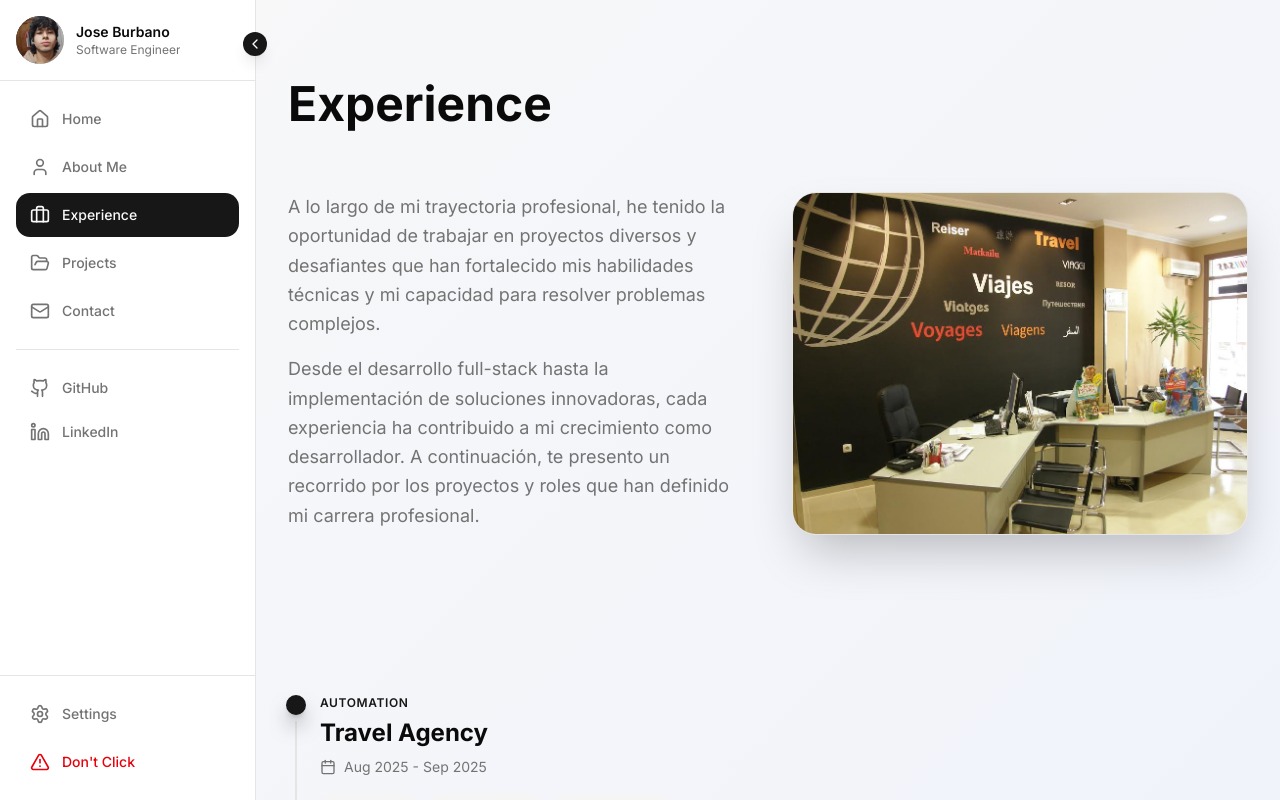
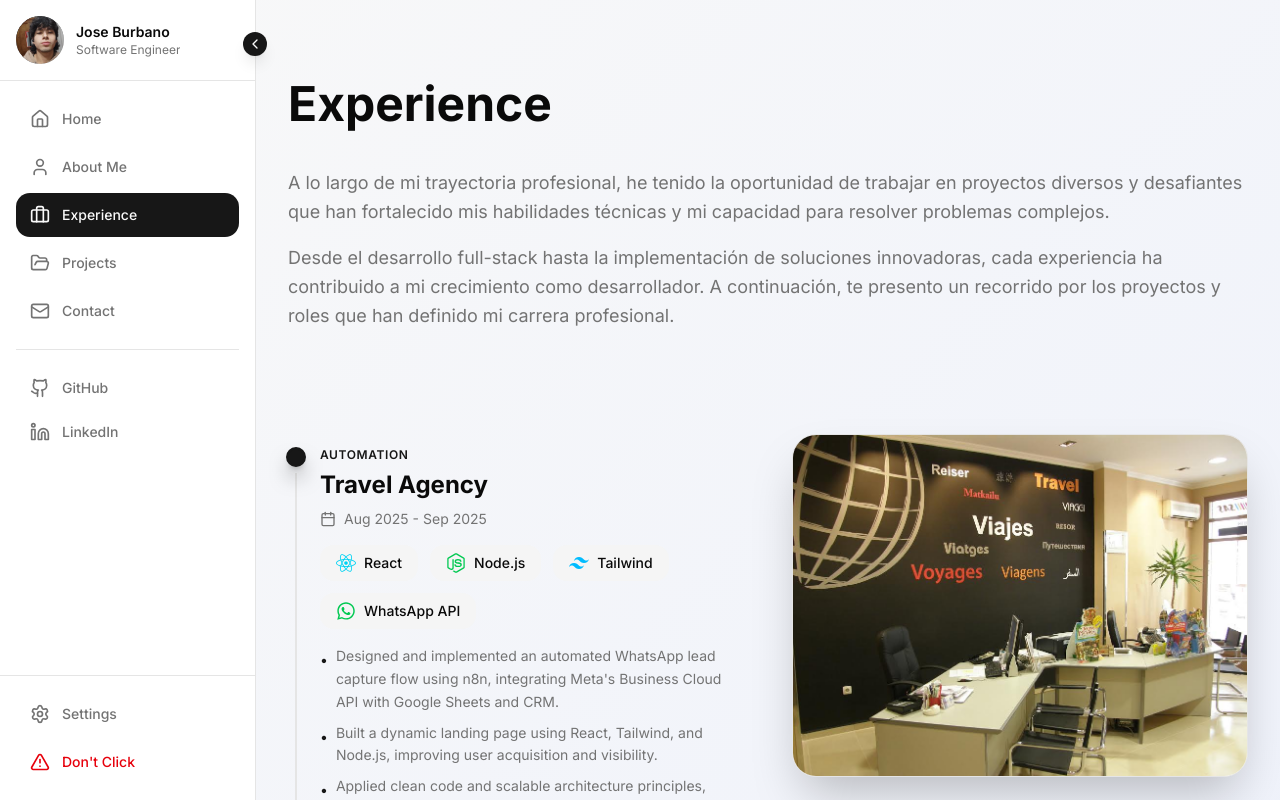
Before and after one commit to Jacklb19/Portfolio, a Next.js app: page / in a window 1280 px wide. Both pictures are taken after a click on the button "Experience". Shown: the top 800 px of the page. Built offline with nearby package versions, Linux system fonts and the light colour scheme.

Commit message:
experience section

```diff
--- a/components/experience-section.tsx
+++ b/components/experience-section.tsx
@@ -62,7 +62,6 @@ export function ExperienceSection({ content }: ExperienceSectionProps) {
     const handleScroll = () => {
       if (!sectionRef.current) return;
 
-      // Punto de referencia: centro del viewport
       const viewportMiddle = window.innerHeight / 2;
 
       let closestIndex = 0;
@@ -111,23 +110,28 @@ export function ExperienceSection({ content }: ExperienceSectionProps) {
       className="px-4 sm:px-6 lg:px-8 py-12 sm:py-16 lg:py-20"
     >
       <div className="max-w-6xl mx-auto">
-        <h2 className="text-3xl sm:text-4xl lg:text-5xl font-bold mb-12 sm:mb-16">
+        <div className="grid lg:grid-cols-2 gap-8 lg:gap-12">
+          <h2 className="text-3xl sm:text-4xl lg:text-5xl font-bold leading-none lg:col-span-2 -mb-2">
             {content.title}
           </h2>
 
-        <div className="grid lg:grid-cols-2 gap-8 lg:gap-12 items-start">
-          {/* Lista de experiencias con altura garantizada */}
-          <div className="relative">
-            {/* Texto introductorio en lugar del espaciador */}
-            <div className="mb-16 sm:mb-20 lg:mb-24">
+          <div className="lg:col-span-2">
             <p className="text-base sm:text-lg text-muted-foreground leading-relaxed mb-4">
-                A lo largo de mi trayectoria profesional, he tenido la oportunidad de trabajar en proyectos diversos y desafiantes que han fortalecido mis habilidades técnicas y mi capacidad para resolver problemas complejos.
+              A lo largo de mi trayectoria profesional, he tenido la oportunidad
+              de trabajar en proyectos diversos y desafiantes que han
+              fortalecido mis habilidades técnicas y mi capacidad para resolver
+              problemas complejos.
             </p>
             <p className="text-base sm:text-lg text-muted-foreground leading-relaxed">
-                Desde el desarrollo full-stack hasta la implementación de soluciones innovadoras, cada experiencia ha contribuido a mi crecimiento como desarrollador. A continuación, te presento un recorrido por los proyectos y roles que han definido mi carrera profesional.
+              Desde el desarrollo full-stack hasta la implementación de
+              soluciones innovadoras, cada experiencia ha contribuido a mi
+              crecimiento como desarrollador. A continuación, te presento un
+              recorrido por los proyectos y roles que han definido mi carrera
+              profesional.
             </p>
           </div>
 
+          <div className="relative">
             {experiences.map((exp, index) => (
               <div
                 key={exp.id}
@@ -139,7 +143,6 @@ export function ExperienceSection({ content }: ExperienceSectionProps) {
                 }`}
               >
                 <div className="flex gap-3 sm:gap-4 w-full">
-                  {/* Línea y punto indicador */}
                   <div className="flex flex-col items-center pt-2">
                     <div
                       className={`h-3 w-3 sm:h-4 sm:w-4 rounded-full border-2 transition-all duration-500 ${
@@ -153,7 +156,6 @@ export function ExperienceSection({ content }: ExperienceSectionProps) {
                     )}
                   </div>
 
-                  {/* Contenido */}
                   <div className="flex-1 pb-6 sm:pb-8">
                     <span className="text-xs text-primary font-semibold uppercase tracking-wider">
                       {exp.category}
@@ -166,7 +168,6 @@ export function ExperienceSection({ content }: ExperienceSectionProps) {
                       <span className="text-xs sm:text-sm">{exp.period}</span>
                     </div>
 
-                    {/* Tecnologías con íconos */}
                     <div className="flex flex-wrap gap-2 sm:gap-3 mb-3 sm:mb-4">
                       {exp.technologies.map((tech) => (
                         <div
@@ -183,7 +184,6 @@ export function ExperienceSection({ content }: ExperienceSectionProps) {
                       ))}
                     </div>
 
-                    {/* Descripción con transición suave */}
                     <ul
                       className={`mt-3 sm:mt-4 space-y-1.5 sm:space-y-2 text-muted-foreground transition-all duration-700 ${
                         activeIndex === index
@@ -210,12 +210,10 @@ export function ExperienceSection({ content }: ExperienceSectionProps) {
               </div>
             ))}
 
-            {/* Espaciador inferior para permitir scroll de la última experiencia */}
             <div className="h-[20vh]" />
           </div>
 
-          {/* Imagen lateral sticky con transición */}
-          <div className="hidden lg:block lg:sticky lg:top-24 lg:self-start">
+          <div className="hidden lg:block lg:sticky lg:top-30 mt-14 lg:self-start">
             <div className="rounded-2xl sm:rounded-3xl overflow-hidden border border-border bg-card shadow-2xl">
               <div className="relative w-full aspect-[4/3]">
                 {experiences.map((exp, index) => (
```
Lines whose indentation alone changed are shown as unchanged.
